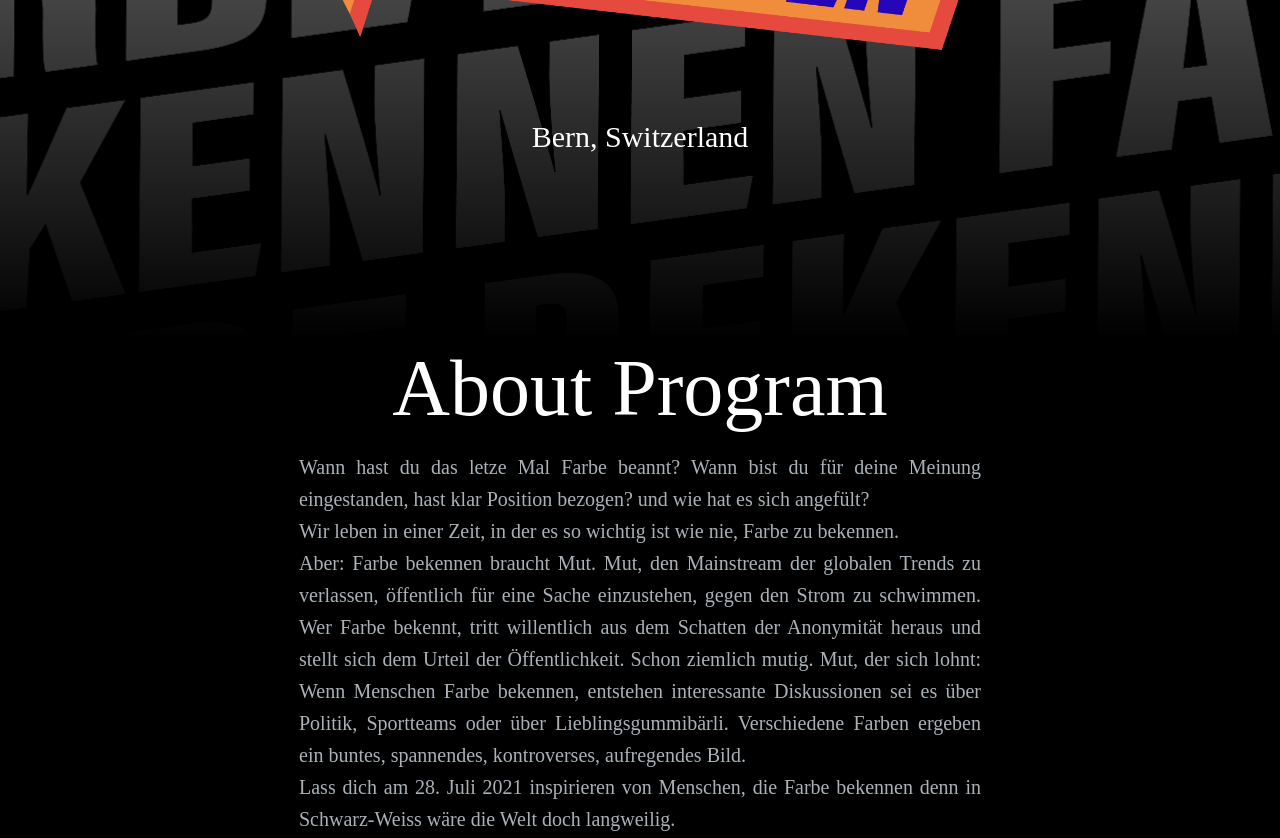
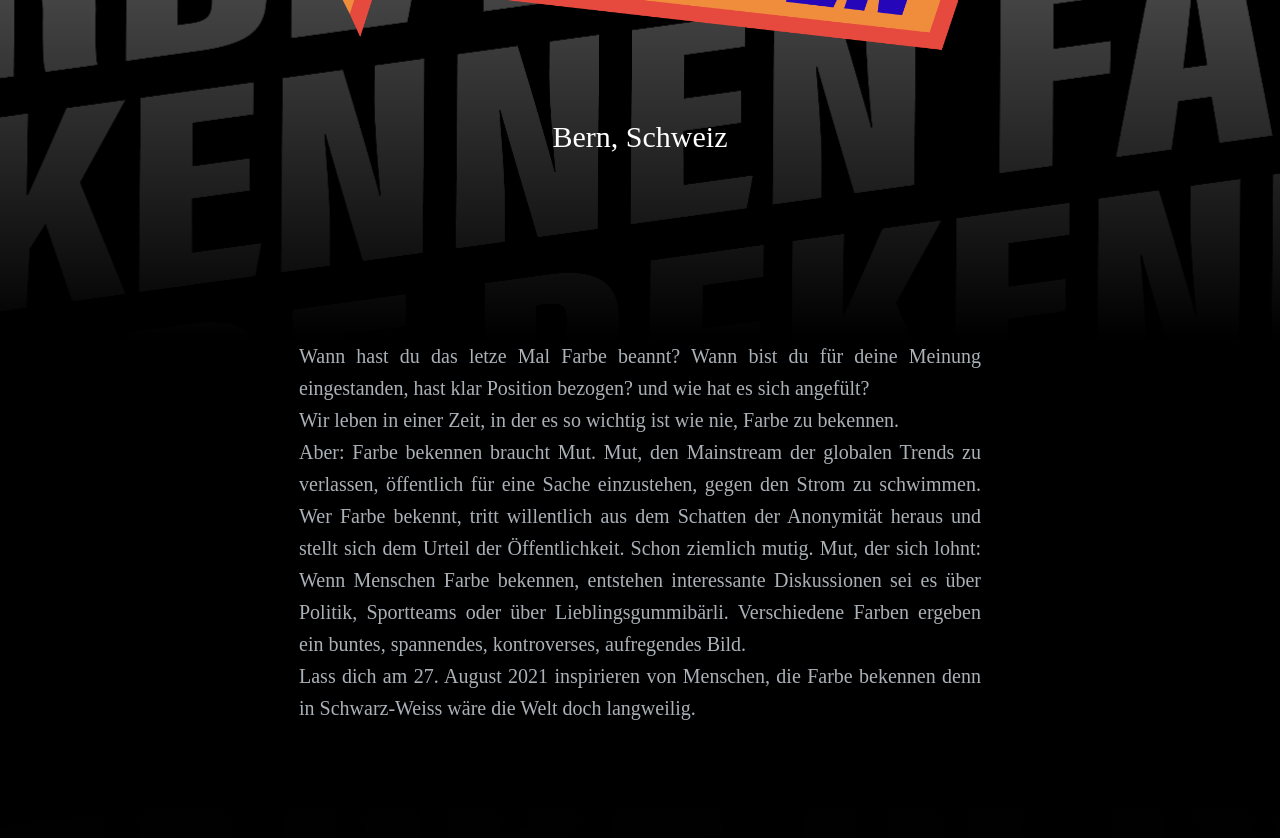
Before and after one commit to wais873/2021TEDxBern, a plain HTML site: page index.html in a window 1280 px wide. Shown: the part 560-1398 px from the top of the page. Drawn offline with Linux system fonts and the light colour scheme; a web font is replaced by a local one.

Commit message:
about program removed

```diff
--- a/index.html
+++ b/index.html
@@ -104,7 +104,7 @@
                   data-wow-duration="1s"
                   data-wow-delay=".5s"
                 >
-                  Bern, Switzerland
+                  Bern, Schweiz
                 </p>
               </div>
             </div>
@@ -120,13 +120,13 @@
         <div class="row justify-content-center">
           <div class="col-lg-8">
             <div class="section_title text-center mb-80">
-              <h3
+              <!-- <h3
                 class="wow fadeInRight"
                 data-wow-duration="1s"
                 data-wow-delay=".3s"
               >
                 About Program
-              </h3>
+              </h3> -->
               <div
                 style="text-align: justify;
                 text-justify: distribute;
@@ -155,7 +155,7 @@
                 buntes, spannendes, kontroverses, aufregendes Bild.
               </p>
               <p>
-                Lass dich am 28. Juli 2021 inspirieren von Menschen, die Farbe
+                Lass dich am 27. August 2021 inspirieren von Menschen, die Farbe
                 bekennen denn in Schwarz-Weiss wäre die Welt doch langweilig.
               </div>
             </div>
@@ -381,7 +381,7 @@
                     data-wow-delay=".5s"
                   >
                     In the spirit of ideas worth spreading, TEDx is a program of
-                    local, self-organized events that bring people together to
+                    local, self-organized events that brings people together to
                     share a TED-like experience.
                   </p>
                   <a
```
